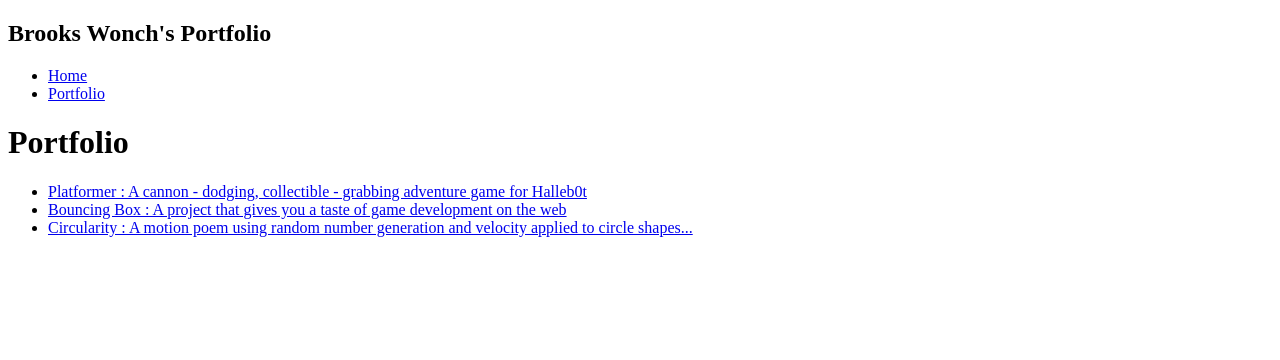
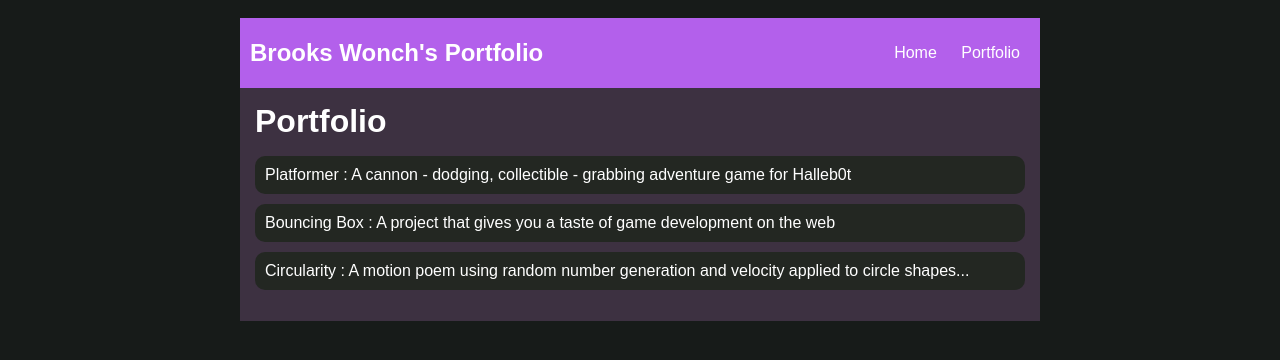
Before and after one commit to Brookswonch9/Brookswonch9.github.io, a plain HTML site: page portfolio.html in a window 1280 px wide. Drawn offline with Linux system fonts and the light colour scheme.

Commit message:
Minor Spelling correction

```diff
--- a/portfolio.html
+++ b/portfolio.html
@@ -1,7 +1,8 @@
 <!DOCTYPE HTML>
 <html>
-    <head link rel="stylesheet" href="style.css">
+    <head>
     <title>Brooks Wonch's portfolio</title>
+    <link rel="stylesheet" href="style.css">
     </head>
 
     <body>
--- a/style.css
+++ b/style.css
@@ -69,7 +69,7 @@ nav border-radius {
 }
  /* portfolio styles */
  .content h1 {
-    color: rgb(212, 117, 224);
+    color: rgb(255, 255, 255);
 }
 
 #portfolio {
@@ -78,7 +78,7 @@ nav border-radius {
 }
 
 #portfolio li {
-    background: #45e705;
+    background: #232722;
     padding: 10px;
     border-radius: 10px;
     margin-bottom: 10px;
@@ -90,5 +90,5 @@ nav border-radius {
 
 #portfolio a {
     text-decoration: none;
-    color: #363636;
+    color: #ffffff;
 }
```
Also changed, not shown: images.html (+1 -1 lines).
